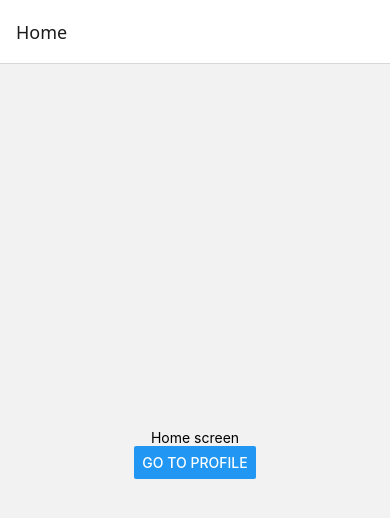
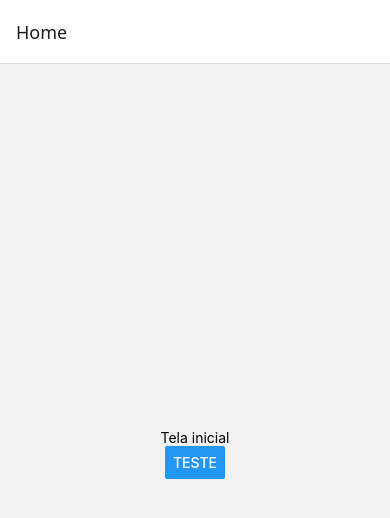
Before and after one commit to CampusAppIFTM/Sincronize, a React Native app: screen / in a window 390 px wide. Shown: the top 518 px of the page. Built offline with nearby package versions, Linux system fonts and the light colour scheme.

Commit message:
mudei o nome da tela principal

```diff
--- a/App.js
+++ b/App.js
@@ -5,9 +5,9 @@ import { createStackNavigator } from '@react-navigation/stack';
 function Home({ navigation }) {
   return (
     <View style={{ flex: 1, justifyContent: 'center', alignItems: 'center' }}>
-      <Text>Home screen</Text>
+      <Text>Tela inicial</Text>
       <Button
-        title="Go to Profile"
+        title="teste"
         onPress={() => navigation.navigate('Profile')}
       />
     </View>
```
